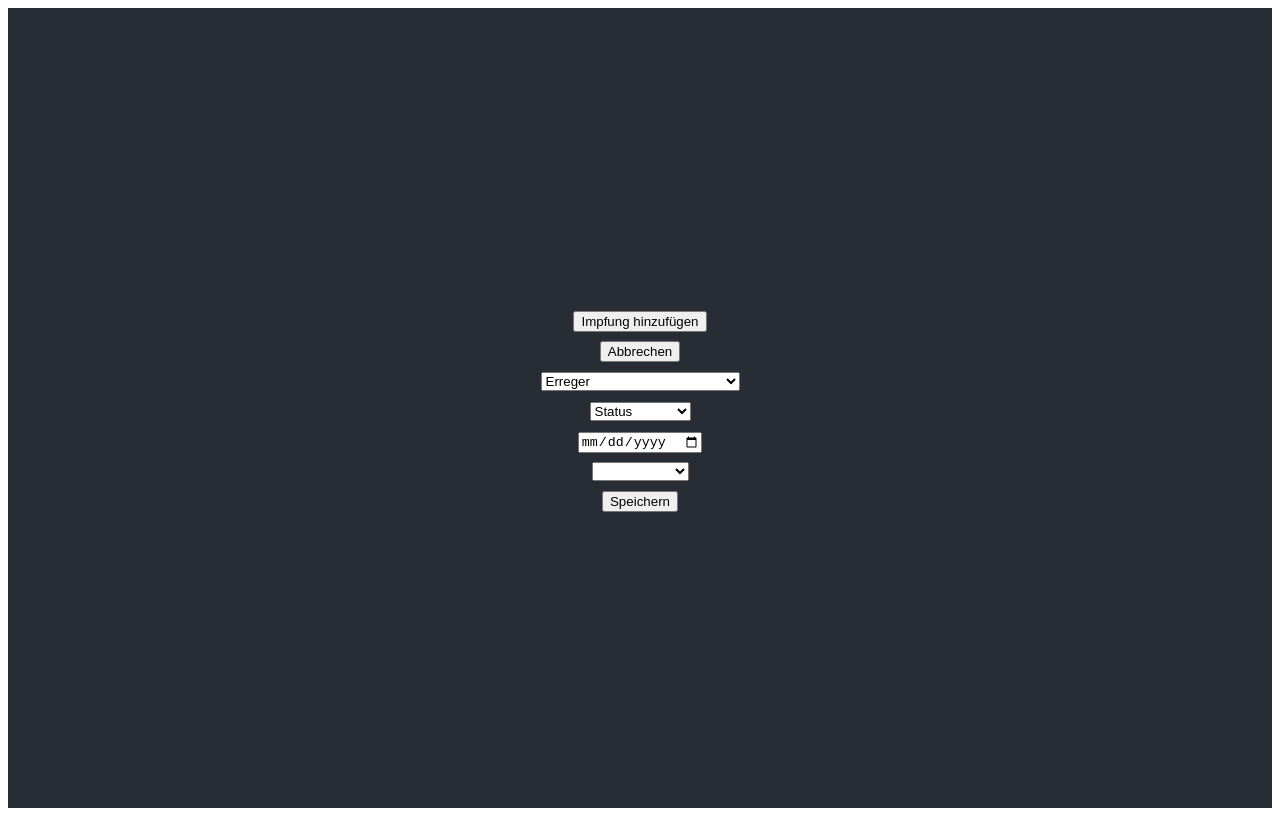
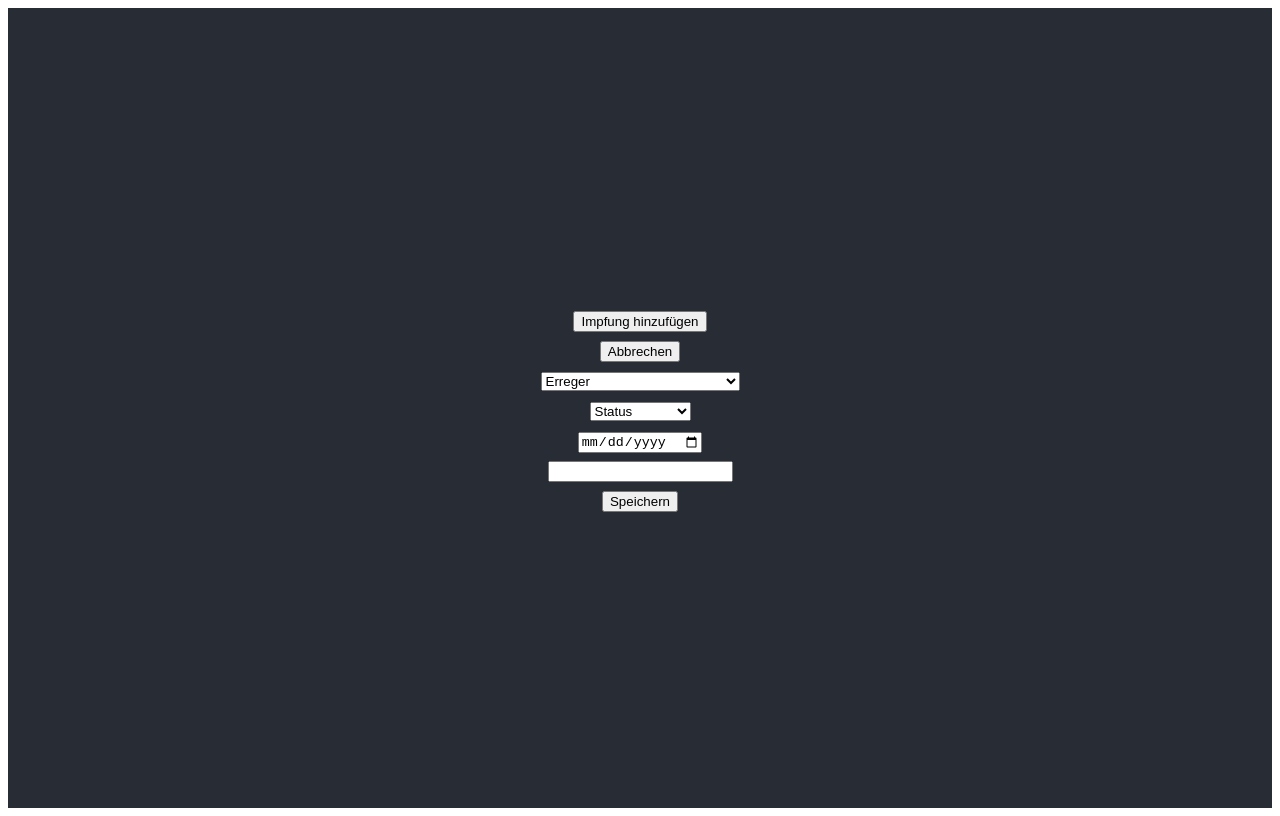
Before and after one commit to bemme001/Impfkalender, a React (Create React App) app: page / in a window 1280 px wide. Both pictures are taken after a click on the button "Impfung hinzufügen". Built offline with nearby package versions, Linux system fonts and the light colour scheme.

Commit message:
changed site to text field

```diff
--- a/src/components/addImmunization/Popup.js
+++ b/src/components/addImmunization/Popup.js
@@ -62,7 +62,6 @@ class Popup extends React.Component {
   handleSubmit(event) {
     //TODO Daten aus Formular in this.Immun füllen
     this.immunization.toString()
-    //event.preventDefault();
     let json = this.immunization.create()
     let result = postImmunization(json)
     //console.log(result);
@@ -98,11 +97,7 @@ class Popup extends React.Component {
             <br/>
             <input type='date' name='date' onChange={this.handleChange}/>
             <br/>
-            <select name='site' onChange={this.handleChange}>
-              <option value=""></option>
-              <option value="LA">Linker Arm</option>
-              <option value="RA">Rechter Arm</option>
-            </select>
+            <input type='text' name='site' onChange={this.handleChange}/>
             <br/>
             <input type='submit' className='submit_button' value='Speichern'/>
           </form>
```
